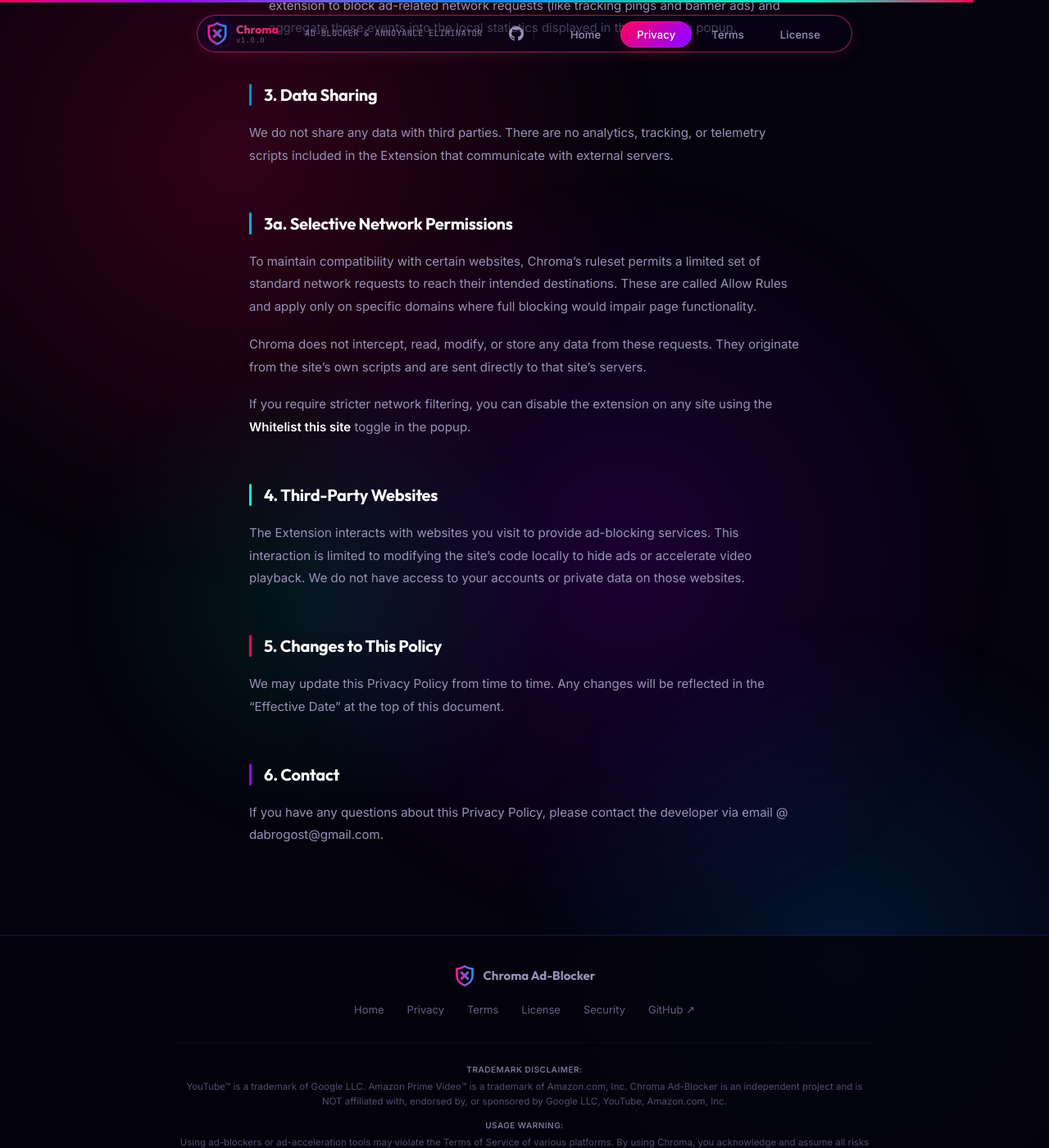
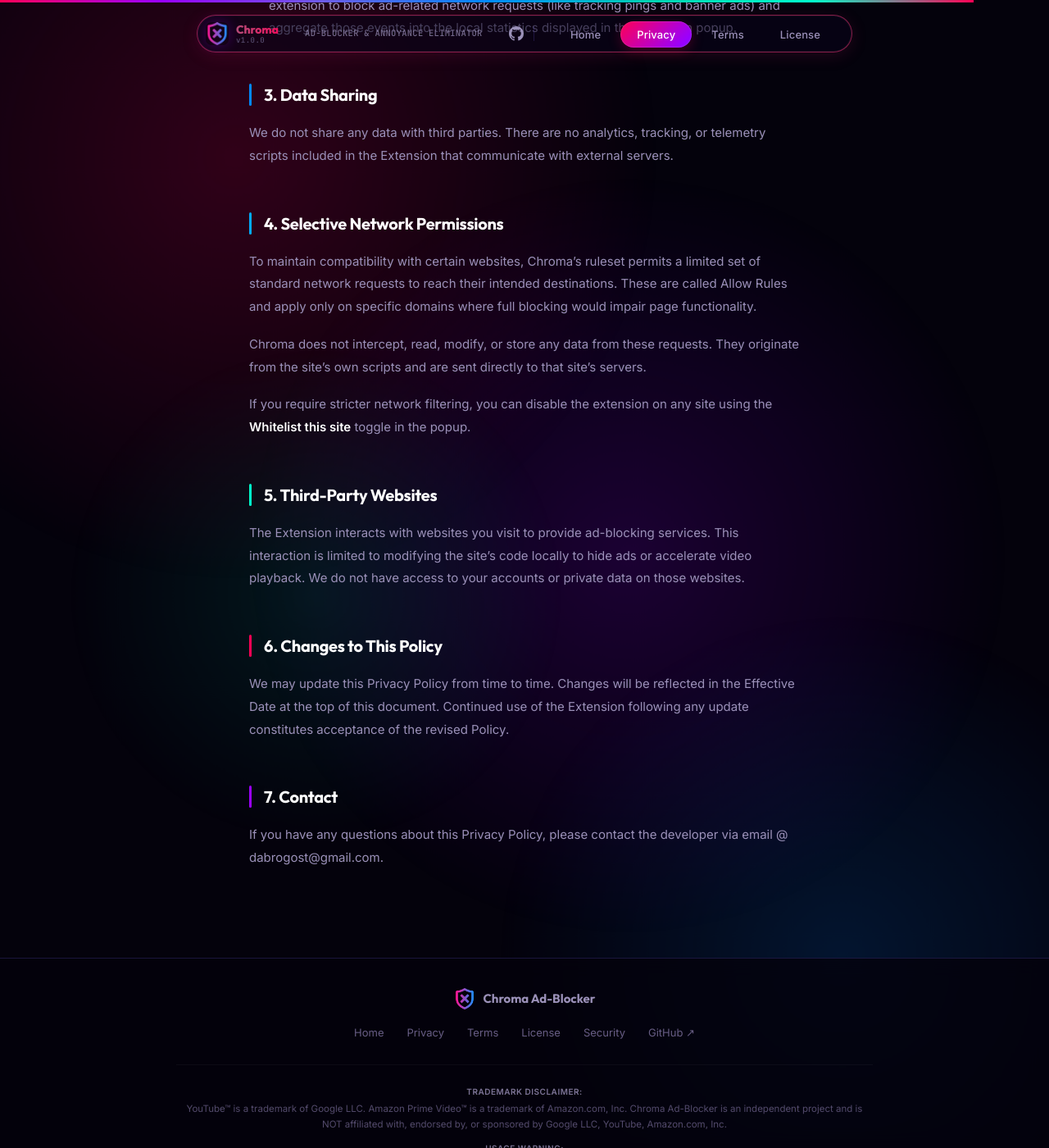
Before and after one commit to Dabrogost/Chroma-Ad-Blocker, a Jekyll site: the page built from PRIVACY_POLICY.md, in a window 1280 px wide and 1400 px high, scrolled down 1588 px. Shown: the whole window at 82% size. Built offline with Jekyll 4.4.1, drawn with Linux system fonts in a browser that asks for light colours; some of the changed text lies outside the part shown.

Commit message:
docs: update project documentation, policies, and terms for clarity and compliance

```diff
--- a/PRIVACY_POLICY.md
+++ b/PRIVACY_POLICY.md
@@ -29,25 +29,25 @@
 - **`storage`**: To save your extension settings and block statistics locally.
 - **`tabs`**: To manage and apply protection scripts across your open browser tabs.
 - **Host Permissions (`<all_urls>`)**: This broad permission is used for two main purposes:
-  - **Protection Injection**: To inject "Protection Scripts" (`protection.js` and `interceptor.js`) globally, allowing the extension to intercept and suppress intrusive push notification requests on any website.
+  - **Protection Injection**: To inject "Protection Scripts" (`protection.js` and `interceptor.js`) globally, allowing the extension to block unsolicited push notification permission requests on any website.
   - **Network Statistics Tracking**: To enable the extension to accurately count blocked requests via the `declarativeNetRequest` API. Due to browser security constraints, host permissions are required to provide real-time stats (displayed in the popup) for the sites you visit.
 - **`declarativeNetRequest` & `declarativeNetRequestFeedback`**: These permissions allow the extension to block ad-related network requests (like tracking pings and banner ads) and aggregate those events into the local statistics displayed in the extension popup.
 
 ## 3. Data Sharing
 We do not share any data with third parties. There are no analytics, tracking, or telemetry scripts included in the Extension that communicate with external servers.
 
-## 3a. Selective Network Permissions
+## 4. Selective Network Permissions
 To maintain compatibility with certain websites, Chroma's ruleset permits a limited set of standard network requests to reach their intended destinations. These are called Allow Rules and apply only on specific domains where full blocking would impair page functionality.
 
 Chroma does not intercept, read, modify, or store any data from these requests. They originate from the site's own scripts and are sent directly to that site's servers.
 
 If you require stricter network filtering, you can disable the extension on any site using the **Whitelist this site** toggle in the popup.
 
-## 4. Third-Party Websites
+## 5. Third-Party Websites
 The Extension interacts with websites you visit to provide ad-blocking services. This interaction is limited to modifying the site's code locally to hide ads or accelerate video playback. We do not have access to your accounts or private data on those websites.
 
-## 5. Changes to This Policy
-We may update this Privacy Policy from time to time. Any changes will be reflected in the "Effective Date" at the top of this document.
+## 6. Changes to This Policy
+We may update this Privacy Policy from time to time. Changes will be reflected in the Effective Date at the top of this document. Continued use of the Extension following any update constitutes acceptance of the revised Policy.
 
-## 6. Contact
+## 7. Contact
 If you have any questions about this Privacy Policy, please contact the developer via email @ dabrogost@gmail.com.
```
Also changed, not shown: CONTRIBUTING.md (+1 -1 lines), SECURITY.md (+2 -0 lines), ToS.md (+3 -3 lines), README.md.
